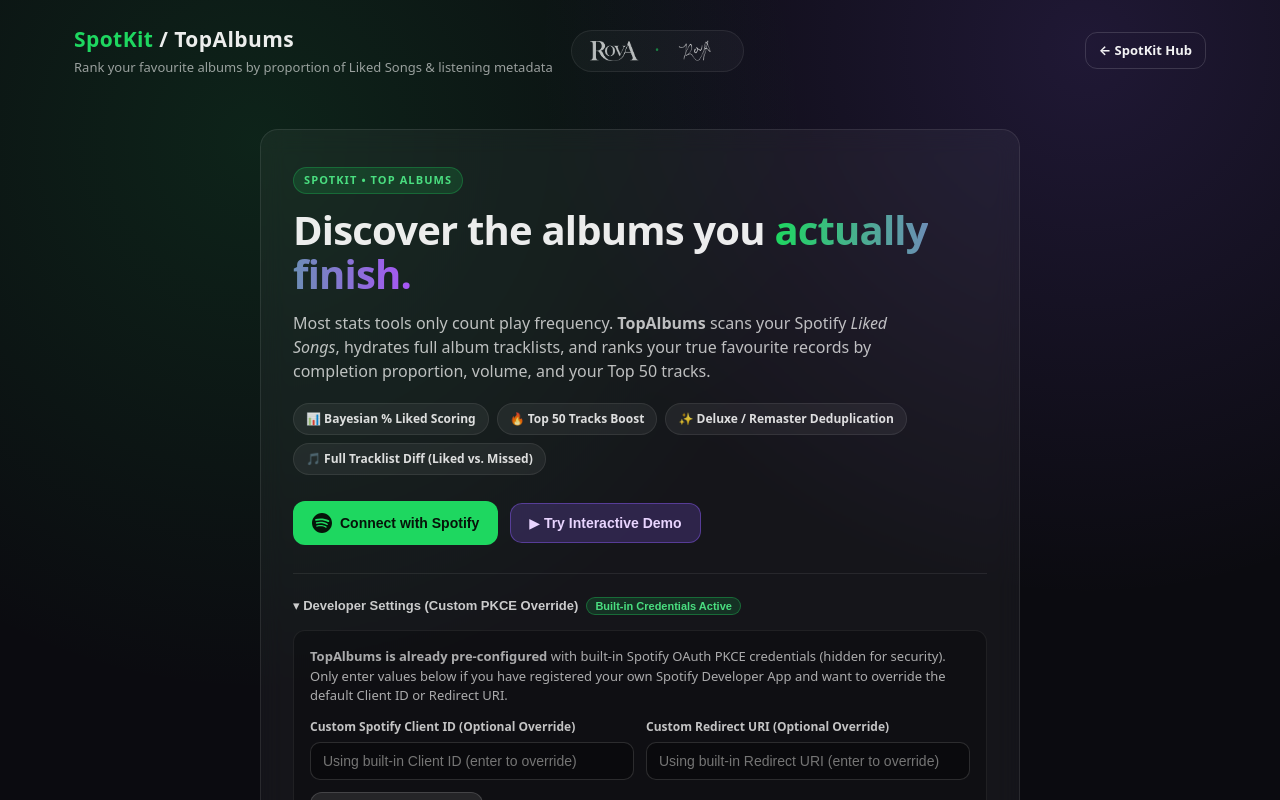
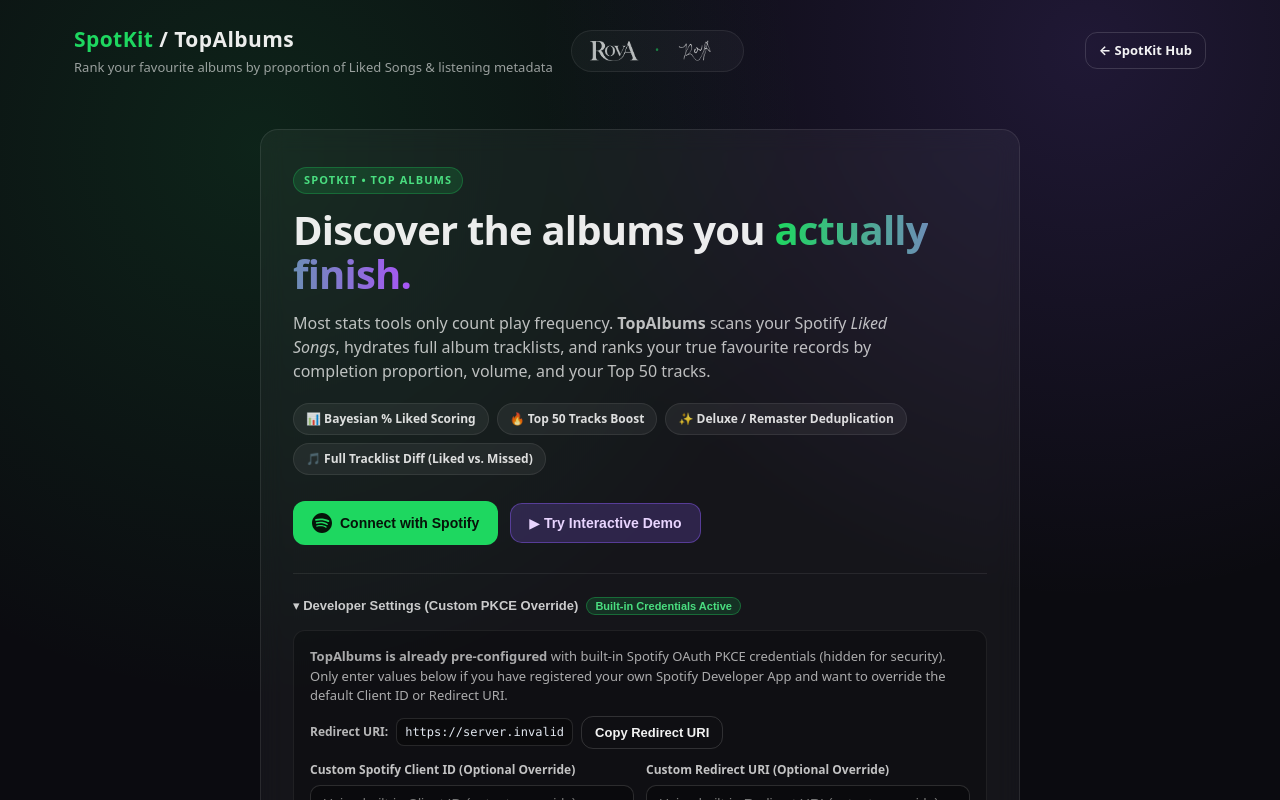
Before and after one commit to rohanvarshney/SpotKit, a React (Vite) app in the folder TopAlbums/: page / in a window 1280 px wide. Both pictures are taken after a click on the button 516 px from the left and 605 px from the top of the page. Shown: the top 800 px of the page. Built offline with nearby package versions, Linux system fonts and the light colour scheme; no server answers.

Commit message:
Improve Spotify 401/403 Development Mode allowlist error handling in TopAlbums

```diff
--- a/TopAlbums/src/App.css
+++ b/TopAlbums/src/App.css
@@ -346,6 +346,10 @@
   margin-bottom: 12px;
 }
 
+.configHint p {
+  margin-bottom: 10px;
+}
+
 .formGrid {
   display: grid;
   grid-template-columns: 1fr 1fr;
@@ -381,6 +385,86 @@
   border: 1px solid rgba(244, 63, 94, 0.35);
   color: #fecdd3;
   font-size: 13px;
+}
+
+.allowlistErrorBox {
+  padding: 16px 18px;
+  background: linear-gradient(
+    180deg,
+    rgba(244, 63, 94, 0.14),
+    rgba(245, 158, 11, 0.1)
+  );
+  border-color: rgba(251, 191, 36, 0.38);
+  color: rgba(255, 255, 255, 0.88);
+  line-height: 1.5;
+}
+
+.allowlistErrorTitle {
+  font-size: 14px;
+  font-weight: 800;
+  color: #fde68a;
+  margin-bottom: 6px;
+}
+
+.allowlistErrorLead {
+  color: rgba(255, 255, 255, 0.82);
+  margin-bottom: 10px;
+}
+
+.allowlistErrorList {
+  margin: 0 0 14px;
+  padding-left: 18px;
+  display: flex;
+  flex-direction: column;
+  gap: 8px;
+  color: rgba(255, 255, 255, 0.82);
+}
+
+.allowlistLink {
+  color: #4ade80;
+  font-weight: 600;
+  text-decoration: underline;
+}
+
+.allowlistLink:hover {
+  color: #86efac;
+}
+
+.allowlistErrorActions {
+  display: flex;
+  flex-wrap: wrap;
+  gap: 8px;
+  align-items: center;
+}
+
+.redirectCopyRow {
+  margin-top: 8px;
+  display: flex;
+  flex-wrap: wrap;
+  align-items: center;
+  gap: 8px;
+}
+
+.redirectCopyLabel {
+  font-size: 12px;
+  font-weight: 700;
+  color: rgba(255, 255, 255, 0.7);
+}
+
+.inlineCodePill {
+  font-size: 12px;
+  padding: 4px 8px;
+  border-radius: 8px;
+  background: rgba(0, 0, 0, 0.35);
+  border: 1px solid rgba(255, 255, 255, 0.12);
+  color: #e2e8f0;
+  word-break: break-all;
+  user-select: all;
+}
+
+.copyUriBtn {
+  padding: 5px 10px;
+  font-size: 12px;
 }
 
 /* Loading View */
--- a/TopAlbums/src/App.tsx
+++ b/TopAlbums/src/App.tsx
@@ -30,6 +30,14 @@ import { buildDemoLibraryDataset } from './mocks/demoData'
 import type { LoadingProgress, RawLibraryDataset } from './types/spotify'
 
 type AppScreen = 'login' | 'loading' | 'dashboard'
+
+function isSpotifyAuthOrAccessError(message: string): boolean {
+  return (
+    message.includes('(401)') ||
+    message.includes('(403)') ||
+    /not registered/i.test(message)
+  )
+}
 
 const INITIAL_PROGRESS: LoadingProgress = {
   stage: 'profile',
@@ -142,7 +150,11 @@ export function App() {
         }
       } catch (err) {
         if (!cancelled) {
-          setError(err instanceof Error ? err.message : String(err))
+          const msg = err instanceof Error ? err.message : String(err)
+          if (isSpotifyAuthOrAccessError(msg)) {
+            clearSpotifySession()
+          }
+          setError(msg)
           setScreen('login')
         }
       }
@@ -155,10 +167,10 @@ export function App() {
     }
   }, [])
 
-  const handleLoginClick = async () => {
+  const handleLoginClick = async (forceDialog = false) => {
     try {
       setError(null)
-      await startSpotifyLogin()
+      await startSpotifyLogin({ forceDialog: forceDialog === true })
     } catch (err) {
       setError(err instanceof Error ? err.message : String(err))
     }
@@ -291,7 +303,11 @@ export function App() {
       setDataset(data)
       setScreen('dashboard')
     } catch (err) {
-      setError(err instanceof Error ? err.message : String(err))
+      const msg = err instanceof Error ? err.message : String(err)
+      if (isSpotifyAuthOrAccessError(msg)) {
+        clearSpotifySession()
+      }
+      setError(msg)
       setScreen('login')
     }
   }
@@ -369,7 +385,9 @@ export function App() {
           <DashboardView
             dataset={dataset}
             onLogout={handleLogout}
-            onConnectRealSpotify={handleLoginClick}
+            onConnectRealSpotify={() => {
+              void handleLoginClick(false)
+            }}
             onRefreshLibrary={handleRefreshLibrary}
             onHydrateAlbum={handleHydrateAlbumOnDemand}
           />
--- a/TopAlbums/src/components/LoginView.tsx
+++ b/TopAlbums/src/components/LoginView.tsx
@@ -8,9 +8,11 @@ import {
   getEffectiveSpotifyConfig,
   setSpotifyConfigOverride,
 } from '../config/spotify'
+import { clearCachedLibraryDataset } from '../lib/libraryCache'
+import { clearSpotifySession } from '../lib/spotifyAuth'
 
 interface LoginViewProps {
-  onLoginClick: () => void
+  onLoginClick: (forceDialog?: boolean) => void
   onStartDemo: (withLoadingPreview: boolean) => void
   error: string | null
 }
@@ -31,9 +33,30 @@ export function LoginView({
     initialOverride.redirectUriOverride,
   )
   const [savedBanner, setSavedBanner] = useState<string | null>(null)
+  const [copiedRedirect, setCopiedRedirect] = useState(false)
+
+  const isAllowlist403Error = Boolean(
+    error &&
+      (error.includes('(403)') ||
+        /not registered|developer\.spotify\.com/i.test(error)),
+  )
+
+  const handleCopyRedirectUri = async () => {
+    try {
+      if (navigator.clipboard?.writeText) {
+        await navigator.clipboard.writeText(effective.redirectUri)
+        setCopiedRedirect(true)
+        setTimeout(() => setCopiedRedirect(false), 2200)
+      }
+    } catch {
+      // Clipboard access may be blocked in restricted contexts; the URI remains selectable
+    }
+  }
 
   const handleSaveConfig = (e: React.FormEvent) => {
     e.preventDefault()
+    clearSpotifySession()
+    void clearCachedLibraryDataset()
     setSpotifyConfigOverride(clientIdInput, redirectInput)
     setEffective(getEffectiveSpotifyConfig())
     setSavedBanner(
@@ -45,6 +68,8 @@ export function LoginView({
   }
 
   const handleResetToDefault = () => {
+    clearSpotifySession()
+    void clearCachedLibraryDataset()
     clearSpotifyConfigOverride()
     setClientIdInput('')
     setRedirectInput('')
@@ -52,6 +77,20 @@ export function LoginView({
     setSavedBanner('✓ Reverted to built-in default credentials')
     setTimeout(() => setSavedBanner(null), 2800)
   }
+
+  const renderRedirectCopyRow = () => (
+    <div className="redirectCopyRow">
+      <span className="redirectCopyLabel">Redirect URI:</span>
+      <code className="inlineCodePill">{effective.redirectUri}</code>
+      <button
+        type="button"
+        className="button secondary small copyUriBtn"
+        onClick={() => void handleCopyRedirectUri()}
+      >
+        {copiedRedirect ? '✓ Copied' : 'Copy Redirect URI'}
+      </button>
+    </div>
+  )
 
   return (
     <div className="loginContainer">
@@ -74,13 +113,79 @@ export function LoginView({
           <span className="pill">🎵 Full Tracklist Diff (Liked vs. Missed)</span>
         </div>
 
-        {error && <div className="errorBox">{error}</div>}
+        {error &&
+          (isAllowlist403Error ? (
+            <div className="errorBox allowlistErrorBox" role="alert">
+              <div className="allowlistErrorTitle">
+                Spotify Development Mode — Account Not on Allowlist (403)
+              </div>
+              <p className="allowlistErrorLead">
+                Spotify restricts apps in Development Mode to 25 manually
+                allowlisted accounts. Your Spotify login succeeded, but your
+                account hasn&apos;t been added to this app&apos;s invite list
+                yet.
+              </p>
+              <ol className="allowlistErrorList">
+                <li>
+                  <strong>Ask the app owner for an invite:</strong> Share your{' '}
+                  <strong>name</strong> and <strong>Spotify account email</strong>{' '}
+                  so they can add you in{' '}
+                  <strong>
+                    Spotify Developer Dashboard → Settings → User Management
+                  </strong>
+                  .
+                </li>
+                <li>
+                  <strong>Or use your own free Client ID (instant):</strong>{' '}
+                  Create an app at{' '}
+                  <a
+                    href="https://developer.spotify.com/dashboard"
+                    target="_blank"
+                    rel="noreferrer"
+                    className="allowlistLink"
+                  >
+                    developer.spotify.com/dashboard
+                  </a>
+                  , add this site&apos;s Redirect URI, and paste your Client ID
+                  in <strong>Developer Settings</strong> below.
+                  {renderRedirectCopyRow()}
+                </li>
+              </ol>
+              <div className="allowlistErrorActions">
+                <button
+                  type="button"
+                  className="button small"
+                  onClick={() => setShowConfig(true)}
+                >
+                  Use My Own Client ID ↓
+                </button>
+                <button
+                  type="button"
+                  className="button secondary small"
+                  onClick={() => onLoginClick(true)}
+                >
+                  Switch Spotify Account
+                </button>
+                <button
+                  type="button"
+                  className="button demoBtn small"
+                  onClick={() => onStartDemo(true)}
+                >
+                  ▶ Try Interactive Demo
+                </button>
+              </div>
+            </div>
+          ) : (
+            <div className="errorBox" role="alert">
+              {error}
+            </div>
+          ))}
 
         <div className="ctaRow">
           <button
             type="button"
             className="button spotifyBtn"
-            onClick={onLoginClick}
+            onClick={() => onLoginClick(isAllowlist403Error)}
           >
             <svg
               width="20"
@@ -119,13 +224,16 @@ export function LoginView({
 
           {showConfig && (
             <form className="configForm" onSubmit={handleSaveConfig}>
-              <p className="configHint">
-                <strong>TopAlbums is already pre-configured</strong> with
-                built-in Spotify OAuth PKCE credentials (hidden for security).
-                Only enter values below if you have registered your own Spotify
-                Developer App and want to override the default Client ID or
-                Redirect URI.
-              </p>
+              <div className="configHint">
+                <p>
+                  <strong>TopAlbums is already pre-configured</strong> with
+                  built-in Spotify OAuth PKCE credentials (hidden for security).
+                  Only enter values below if you have registered your own
+                  Spotify Developer App and want to override the default Client
+                  ID or Redirect URI.
+                </p>
+                {renderRedirectCopyRow()}
+              </div>
               <div className="formGrid">
                 <label className="label">
                   Custom Spotify Client ID (Optional Override)
--- a/TopAlbums/src/lib/spotifyAuth.ts
+++ b/TopAlbums/src/lib/spotifyAuth.ts
@@ -41,7 +41,9 @@ function base64UrlEncode(buffer: ArrayBuffer): string {
   return btoa(binary).replace(/\+/g, '-').replace(/\//g, '_').replace(/=+$/, '')
 }
 
-export async function startSpotifyLogin(): Promise<void> {
+export async function startSpotifyLogin(options?: {
+  forceDialog?: boolean
+}): Promise<void> {
   const { clientId, redirectUri, isPlaceholder } = getEffectiveSpotifyConfig()
   if (isPlaceholder) {
     throw new Error(
@@ -66,6 +68,9 @@ export async function startSpotifyLogin(): Promise<void> {
     redirect_uri: redirectUri,
     state,
   })
+  if (options?.forceDialog) {
+    params.set('show_dialog', 'true')
+  }
 
   window.location.href = `https://accounts.spotify.com/authorize?${params.toString()}`
 }
```
